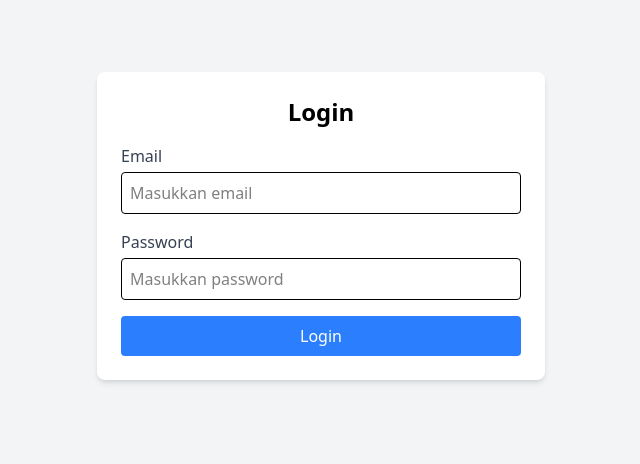
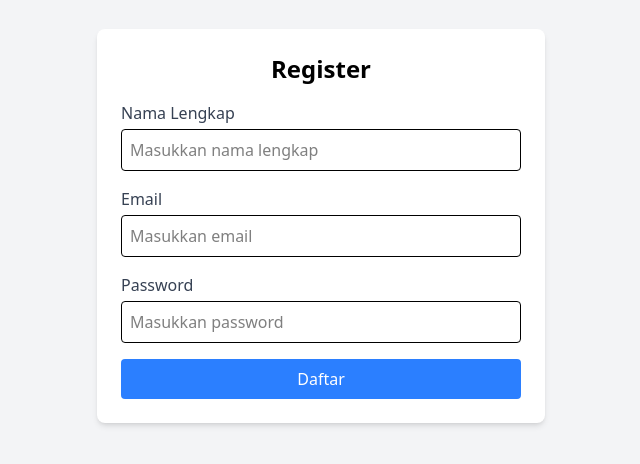
Before and after one commit to madSobirin/react-app, a React (Vite) app: page / in a window 1280 px wide. Shown: the part 174-638 px from the top of the page, without its empty margins (319-959 px from the left). Built offline with nearby package versions, Linux system fonts and the light colour scheme.

Commit message:
first commit

```diff
--- a/src/App.jsx
+++ b/src/App.jsx
@@ -1,10 +1,12 @@
 import AuthLayout from "./layouts/AuthLayout";
 import Login from "./pages/auth/Login";
+import Register from "./pages/auth/Register";
 
 function App() {
   return (
     <AuthLayout>
-      <Login />
+      {/* <Login /> */}
+      <Register />
     </AuthLayout>
   );
 }
--- a/src/components/Button/Button.jsx
+++ b/src/components/Button/Button.jsx
@@ -1,4 +1,4 @@
-export const Button = ({ text, onClick }) => {
+const Button = ({ text, onClick }) => {
   return (
     <button
       onClick={onClick}
@@ -8,3 +8,5 @@ export const Button = ({ text, onClick }) => {
     </button>
   );
 };
+
+export default Button;
--- a/src/pages/auth/Login.jsx
+++ b/src/pages/auth/Login.jsx
@@ -1,4 +1,4 @@
-import { Button } from "../../components/Button/Button";
+import Button from "../../components/Button/Button";
 import InputField from "../../components/Input/InputField";
 
 const Login = () => {
--- a/src/pages/auth/Register.jsx
+++ b/src/pages/auth/Register.jsx
@@ -1,5 +1,5 @@
-import InputField from "../../components/InputField";
-import Button from "../../components/Button";
+import InputField from "../../components/Input/InputField";
+import Button from "../../components/Button/Button";
 
 const Register = () => {
   return (
@@ -13,7 +13,6 @@ const Register = () => {
         />
         <InputField label="Email" type="email" placeholder="Masukkan email" />
         <InputField
-
           label="Password"
           type="password"
           placeholder="Masukkan password"
```
